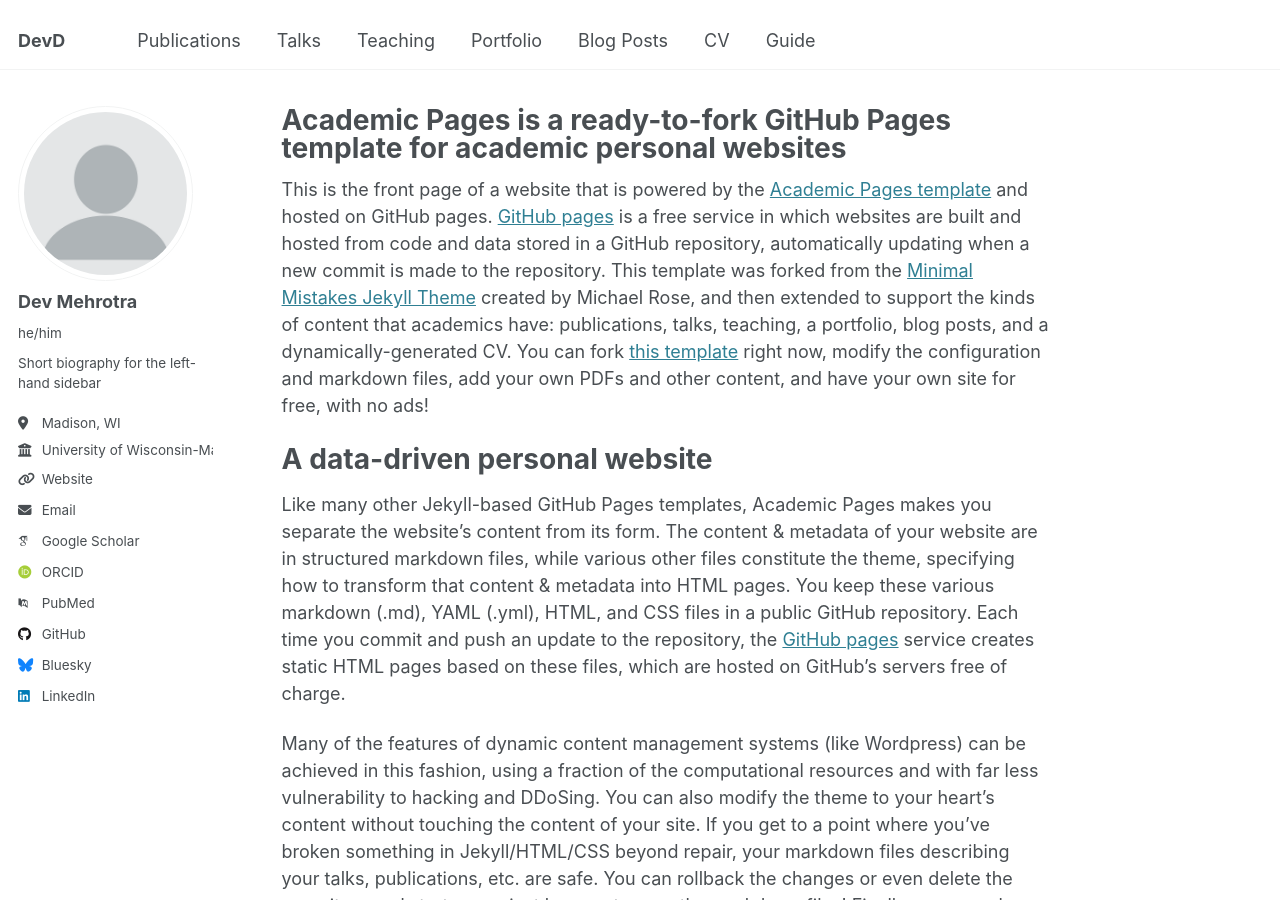
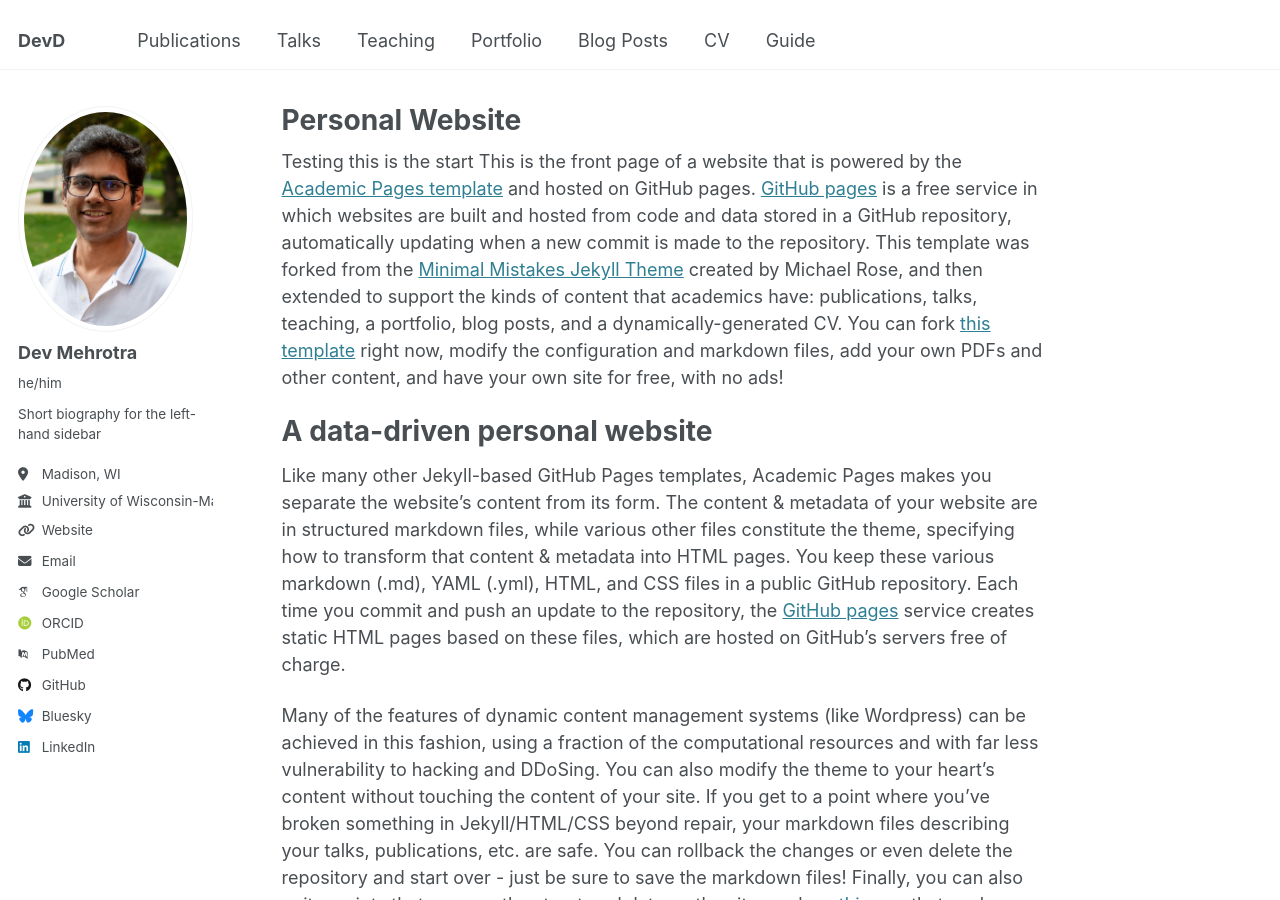
Before and after one commit to dashingzombie/dashingzombie.github.io, a Jekyll site: the page built from _pages/about.md, in a window 1280 px wide and 900 px high. Built offline with Jekyll 4.4.1, drawn with Linux system fonts in a browser that asks for light colours; some web fonts are replaced.

Commit message:
added image

```diff
--- a/_pages/about.md
+++ b/_pages/about.md
@@ -1,12 +1,13 @@
 ---
 permalink: /
-title: "Academic Pages is a ready-to-fork GitHub Pages template for academic personal websites"
+title: "Personal Website"
 author_profile: true
 redirect_from:
   - /about/
   - /about.html
 ---
 
+Testing this is the start
 This is the front page of a website that is powered by the [Academic Pages template](https://github.com/academicpages/academicpages.github.io) and hosted on GitHub pages. [GitHub pages](https://pages.github.com) is a free service in which websites are built and hosted from code and data stored in a GitHub repository, automatically updating when a new commit is made to the repository. This template was forked from the [Minimal Mistakes Jekyll Theme](https://mmistakes.github.io/minimal-mistakes/) created by Michael Rose, and then extended to support the kinds of content that academics have: publications, talks, teaching, a portfolio, blog posts, and a dynamically-generated CV. You can fork [this template](https://github.com/academicpages/academicpages.github.io) right now, modify the configuration and markdown files, add your own PDFs and other content, and have your own site for free, with no ads!
 
 A data-driven personal website
```
Also changed, not shown: images/profile.png.
